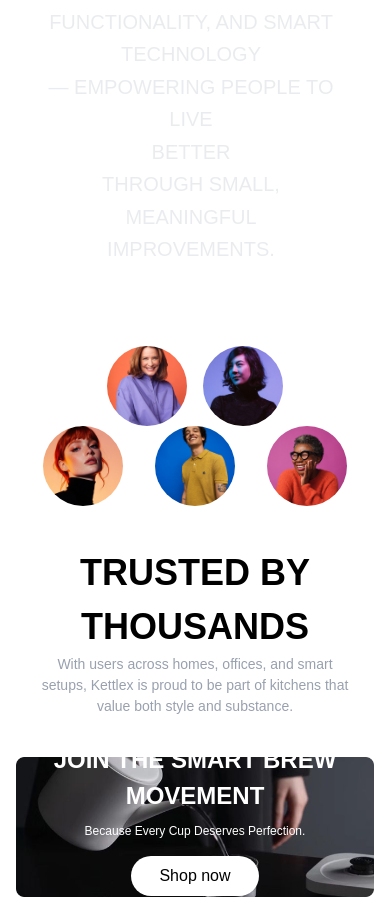
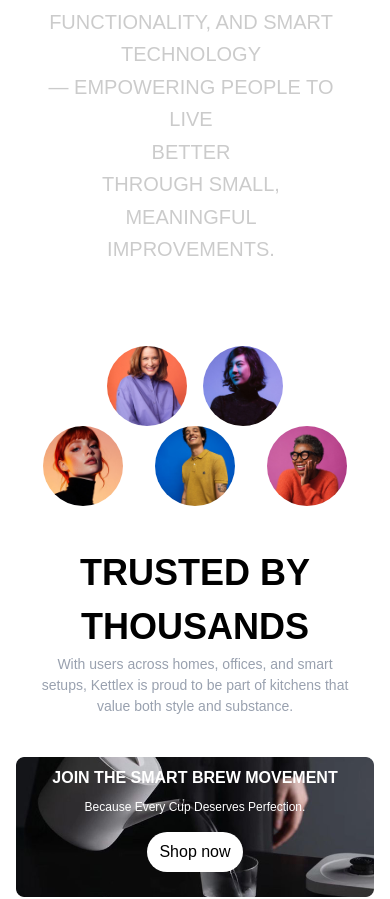
Before and after one commit to Webminds-designs/KettleXnext, a Next.js app: page /aboutus in a window 390 px wide. Shown: the part 2360-3259 px from the top of the page. Built offline with nearby package versions, Linux system fonts and the light colour scheme.

Commit message:
Update Choose Us and Description components for improved text visibility and responsiveness

```diff
--- a/app/aboutus/ChooseUs.js
+++ b/app/aboutus/ChooseUs.js
@@ -190,7 +190,7 @@
         {/* Overlay Text and Button */}
         <div className="absolute top-1/2 left-1/2 -translate-x-1/2 -translate-y-1/2 text-center w-full px-4">
           <motion.div
-            className="text-white text-[24px] sm:text-[32px] md:text-[40px] lg:text-[50px] uppercase font-bold"
+            className="text-white text-[16px] sm:text-[32px] md:text-[40px] lg:text-[50px] uppercase font-bold"
             initial={{ opacity: 0, y: -20 }}
             whileInView={{ opacity: 1, y: 0 }}
             transition={{ duration: 0.6, delay: 0.8 }}
@@ -217,7 +217,7 @@
             viewport={{ once: true, amount: 0.3 }}
           >
             <motion.div
-              className="w-32 sm:w-36 md:w-40 h-10 sm:h-12 md:h-13 bg-white text-black flex items-center justify-center rounded-3xl cursor-pointer hover:bg-gray-100 transition-colors"
+              className="w-24 sm:w-36 md:w-40 h-10 sm:h-12 md:h-13 bg-white text-black flex items-center justify-center rounded-3xl cursor-pointer hover:bg-gray-100 transition-colors"
               whileHover={{
                 scale: 1.05,
                 boxShadow: "0px 5px 15px rgba(0, 0, 0, 0.1)"
--- a/app/aboutus/Description.js
+++ b/app/aboutus/Description.js
@@ -31,7 +31,7 @@
       <div className="text-center uppercase">
         <AnimatedTextGSAP
           textSegments={textSegments}
-          customClass="text-[20px] md:text-[40px] lg:text-[60px] text-gray-400 text-center"
+          customClass="text-[20px] md:text-[40px] lg:text-[60px] text-black text-center"
           isSegmented={true}
         />
       </div>
```
